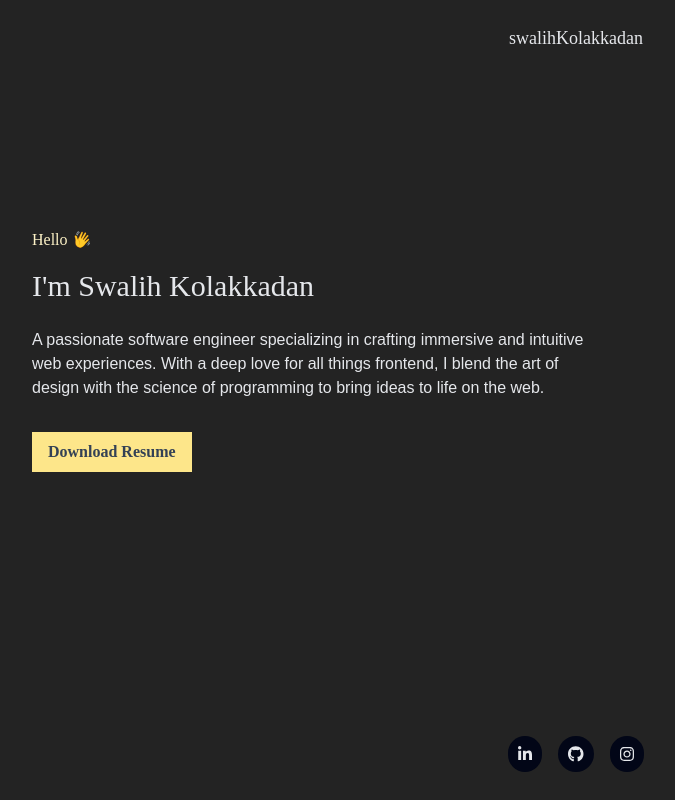
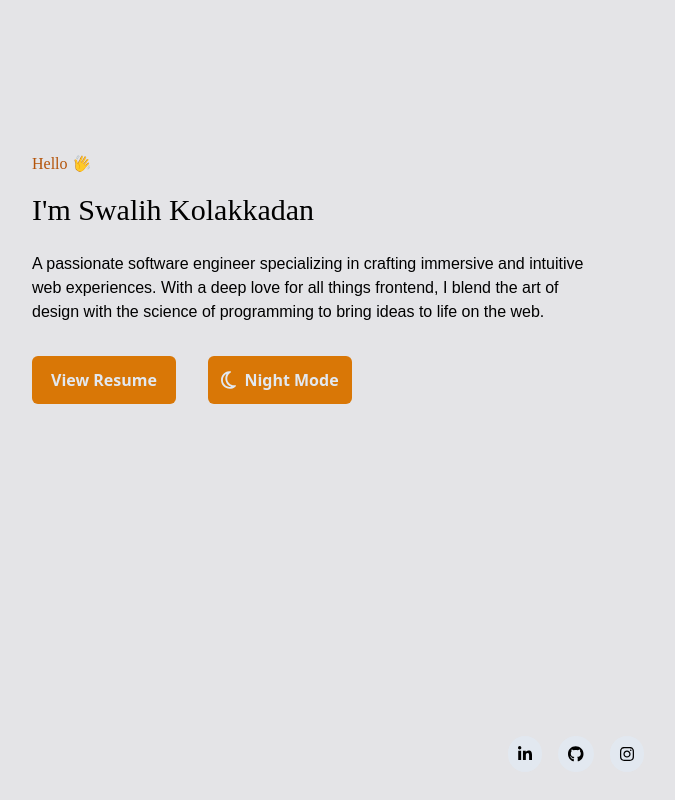
Before and after one commit to swalihkolakkadan/swalih-kolakkadan, a Gatsby site: page / in a window 1280 px wide. Shown: the whole page, without its empty margins (64-739 px from the left). Built offline with nearby package versions, Linux system fonts and the light colour scheme; Gatsby itself is replaced by a stand-in of ours.

Commit message:
Added dark/light modes

```diff
--- a/package.json
+++ b/package.json
@@ -18,6 +18,7 @@
   "dependencies": {
     "@fortawesome/fontawesome-svg-core": "^6.5.2",
     "@fortawesome/free-brands-svg-icons": "^6.5.2",
+    "@fortawesome/free-regular-svg-icons": "^6.5.2",
     "@fortawesome/free-solid-svg-icons": "^6.5.2",
     "@fortawesome/react-fontawesome": "^0.2.2",
     "autoprefixer": "^10.4.19",
--- a/src/components/Footer.tsx
+++ b/src/components/Footer.tsx
@@ -8,7 +8,7 @@ import React from "react";
 
 const Footer = () => {
   const iConClass =
-    "p-2.5 bg-slate-950 backdrop-blur-md rounded-full hover:text-amber-500 transition duration-300";
+    "p-2.5 bg-slate-200 dark:bg-slate-950 backdrop-blur-md rounded-full hover:text-amber-500 transition duration-300";
 
   return (
     <footer className="p-6 flex items-center justify-center space-x-4">
--- /dev/null
+++ b/src/components/Home.tsx
@@ -0,0 +1,71 @@
+import React, { useState, useEffect } from "react";
+import { profile } from "../utils/constants";
+import { FontAwesomeIcon } from "@fortawesome/react-fontawesome";
+import { faSun, faMoon } from "@fortawesome/free-regular-svg-icons";
+
+const Home = () => {
+  const [theme, setTheme] = useState("light");
+
+  useEffect(() => {
+    if (
+      localStorage.theme === "dark" ||
+      (!("theme" in localStorage) &&
+        window.matchMedia("(prefers-color-scheme: dark)").matches)
+    ) {
+      document.documentElement.classList.add("dark");
+      setTheme("dark");
+    } else {
+      document.documentElement.classList.remove("dark");
+      setTheme("light");
+    }
+  }, []);
+
+  const toggleTheme = () => {
+    if (theme === "light") {
+      document.documentElement.classList.add("dark");
+      localStorage.setItem("theme", "dark");
+      setTheme("dark");
+    } else {
+      document.documentElement.classList.remove("dark");
+      localStorage.setItem("theme", "light");
+      setTheme("light");
+    }
+  };
+  return (
+    <div className="flex flex-col md:flex-row flex-grow">
+      <div className="flex-1 max-w-xl mt-4 md:mt-32 ml-4 md:ml-24">
+        <div className="font-interRegular text-amber-700 dark:text-amber-100 pt-6 transition duration-700">
+          Hello <span className="inline-block scale-x-[-1]"> 👋</span>
+        </div>
+        <div className="font-interBold text-3xl	mt-4">
+          {`I'm ${profile.name}`}
+        </div>
+        <div className="font-interLight pt-6">{profile.aboutMe}</div>
+        <div className="mt-8 flex">
+          <a
+            href="https://drive.google.com/file/d/1CoHpjU0Hh8HXJOcqGlRX6AmD6xEwlu7O/view?usp=sharing"
+            target="_blank"
+          >
+            <button className="bg-amber-600 text-slate-200 dark:bg-amber-200 dark:text-slate-900 w-36 h-12 font-semibold rounded-md px-4 hover:text-amber-200 dark:hover:text-amber-500 transition duration-500">
+              View Resume
+            </button>
+          </a>
+          <button
+            className=" bg-amber-600 text-slate-200 dark:bg-amber-200 dark:text-slate-900 ml-8 w-36 h-12  font-semibold rounded-md hover:text-amber-200 dark:hover:text-amber-500 transition duration-500"
+            onClick={toggleTheme}
+          >
+            <FontAwesomeIcon
+              icon={theme === "dark" ? faSun : faMoon}
+              size="lg"
+              className="rounded-full mr-2"
+            />
+            {theme === "dark" ? "Day Mode" : "Night Mode"}
+          </button>
+        </div>
+      </div>
+      <div className="flex-1"> </div>
+    </div>
+  );
+};
+
+export default Home;
--- a/src/components/Layout.tsx
+++ b/src/components/Layout.tsx
@@ -3,10 +3,7 @@ import Footer from "./Footer";
 import { profile } from "../utils/constants";
 
 const Layout = ({ children }: any) => (
-  <div className="bg-custom-grey-950 text-gray-200 flex flex-col min-h-screen">
-    <header className="flex items-center justify-center font-interSemibold	p-6 text-lg	">
-      {profile.userName}
-    </header>
+  <div className="bg-zinc-200 dark:bg-zinc-800 text-fcolor-light dark:text-gray-200 flex flex-col min-h-screen transition duration-700">
     <main className="flex-grow">{children}</main>
     <Footer />
   </div>
--- a/src/pages/index.tsx
+++ b/src/pages/index.tsx
@@ -1,31 +1,12 @@
 import * as React from "react";
-import { navigate, type HeadFC, type PageProps } from "gatsby";
-import { profile } from "../utils/constants";
+import { type HeadFC, type PageProps } from "gatsby";
 import Layout from "../components/Layout";
+import Home from "../components/Home";
 
 const IndexPage: React.FC<PageProps> = () => {
   return (
     <Layout>
-      <div className="flex flex-col md:flex-row flex-grow">
-        <div className="flex-1 max-w-xl mt-4 md:mt-32 ml-4 md:ml-24">
-          <div className="font-interRegular text-amber-100 pt-6">
-            Hello <span className="inline-block scale-x-[-1]"> 👋</span>
-          </div>
-          <div className="font-interBold text-3xl	mt-4">
-            {`I'm ${profile.name}`}
-          </div>
-          <div className="font-interLight pt-6">{profile.aboutMe}</div>
-          <a
-            href="https://drive.google.com/file/d/1CoHpjU0Hh8HXJOcqGlRX6AmD6xEwlu7O/view?usp=sharing"
-            target="_blank"
-          >
-            <button className="bg-amber-200 text-slate-700 p-3 font-interSemibold font-semibold	text-base mt-8 py-2 px-4 hover:text-amber-500 transition duration-300">
-              Download Resume
-            </button>
-          </a>
-        </div>
-        <div className="flex-1"> </div>
-      </div>
+      <Home />
     </Layout>
   );
 };
--- a/tailwind.config.js
+++ b/tailwind.config.js
@@ -1,5 +1,6 @@
 /** @type {import('tailwindcss').Config} */
 module.exports = {
+  darkMode: "class",
   content: [
     `./src/pages/**/*.{js,jsx,ts,tsx}`,
     `./src/components/**/*.{js,jsx,ts,tsx}`,
@@ -13,11 +14,7 @@ module.exports = {
       interBold: ["inter-bold"],
     },
     extend: {
-      colors: {
-        "custom-grey-950": "#232323",
-        "custom-grey-50": "#f6f6f6",
-
-      },
+      colors: {},
     },
   },
   plugins: [],
```
Also changed, not shown: 1 other file.
